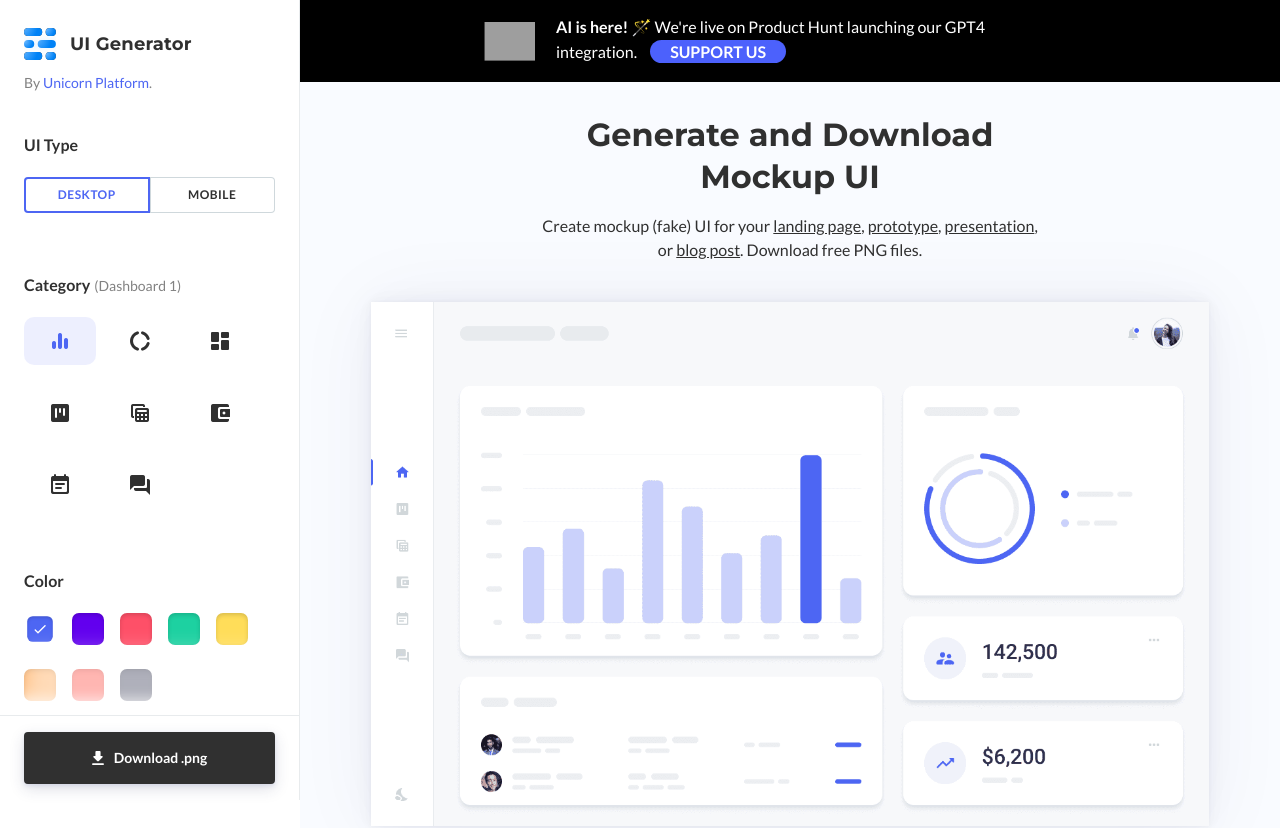
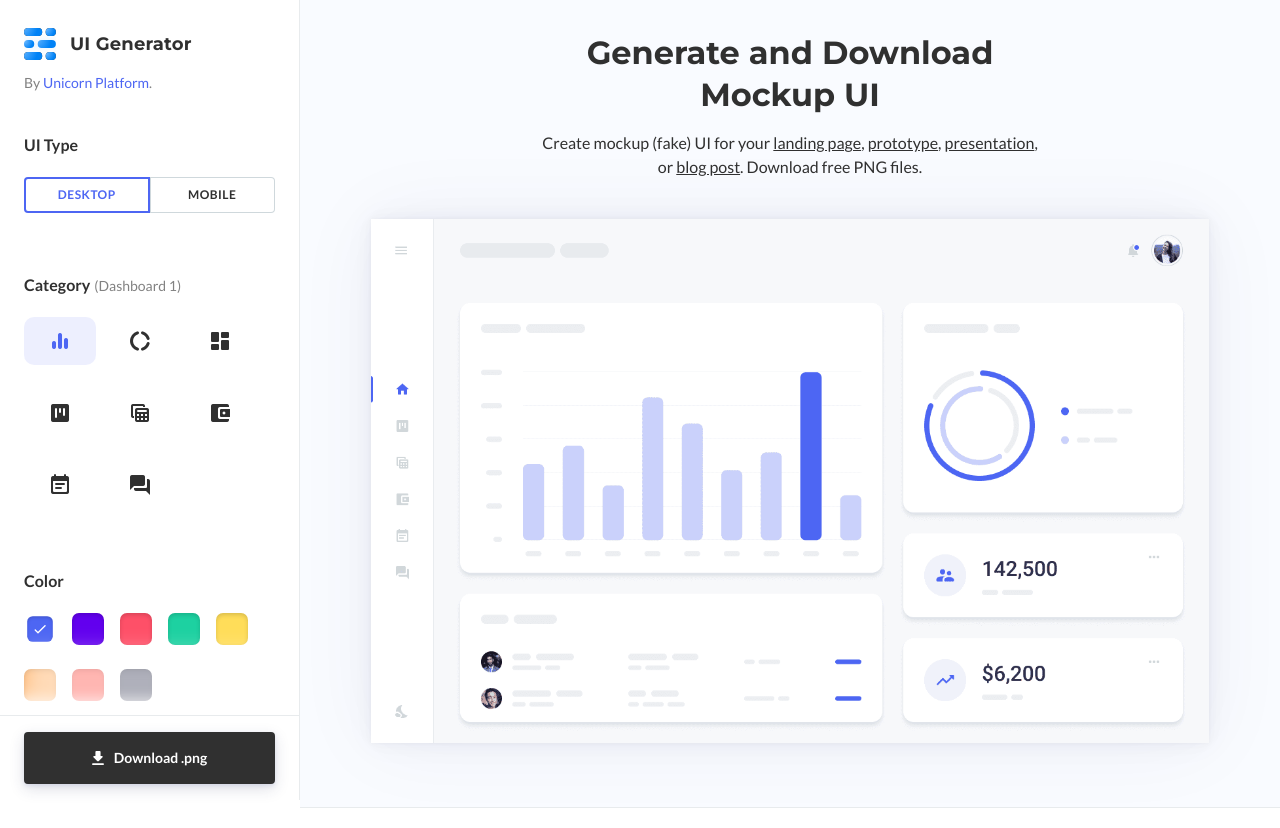
Before and after one commit to unicornplatform/ui-generator, a React (Create React App) app: page / in a window 1280 px wide. Shown: the top 828 px of the page. Built offline with nearby package versions, Linux system fonts and the light colour scheme; grey boxes are pictures that could not be loaded.

Commit message:
Remove banner

```diff
--- a/src/Main.js
+++ b/src/Main.js
@@ -15,7 +15,7 @@ class Main extends Component {
         return (
             <div className="main">
                 {/*<Navigation />*/}
-                <Banner/>
+                {/* <Banner/> */}
                 <div className="main__type mobile-only">
                     <div className="main__text-content">
                         <h2 className="main__type-title h2-title">Generate and Download<br/>Mockup UI</h2>
```
